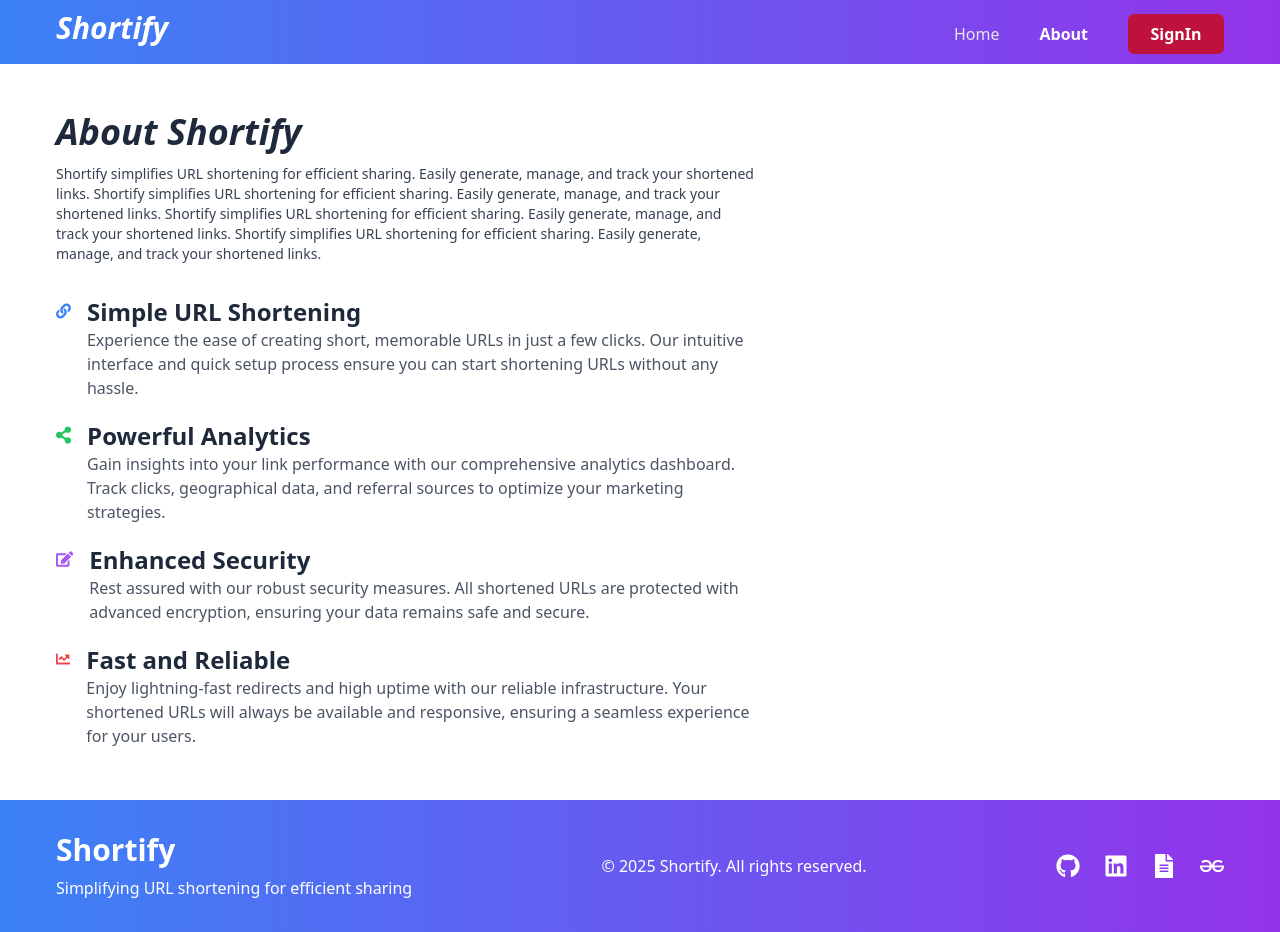
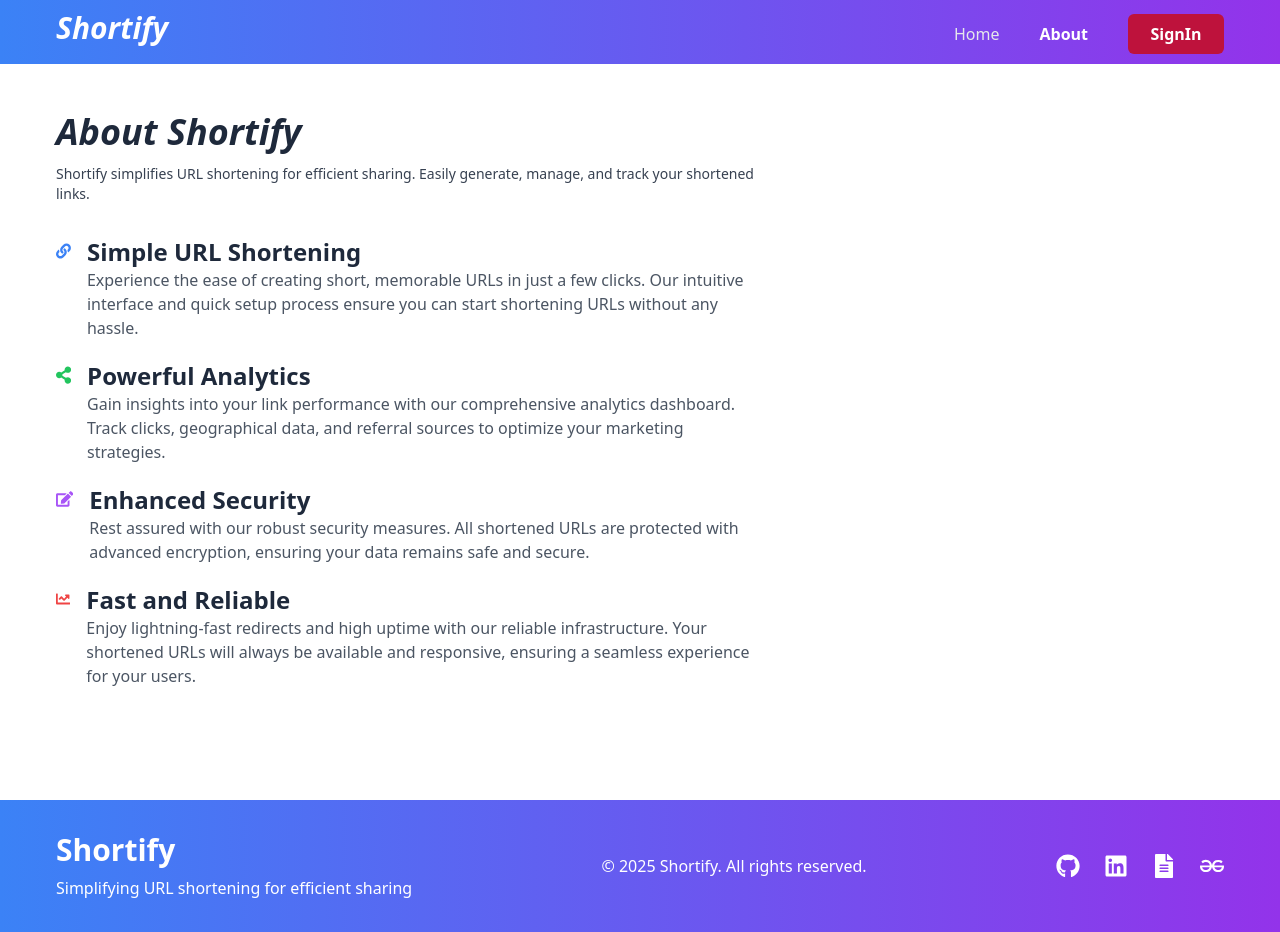
Before and after one commit to Ranjith-singh/Shortify, a React (Vite) app in the folder url-shortner-React/: page /about in a window 1280 px wide. Built offline with nearby package versions, Linux system fonts and the light colour scheme; no server answers.

Commit message:
changes in login and about page

```diff
--- a/url-shortner-React/src/components/AboutPage.jsx
+++ b/url-shortner-React/src/components/AboutPage.jsx
@@ -9,12 +9,7 @@ const AboutPage = () => {
         </h1>
         <p className="text-gray-700 text-sm  mb-8 xl:w-[60%] lg:w-[70%] sm:w-[80%] w-full ">
           Shortify simplifies URL shortening for efficient sharing. Easily
-          generate, manage, and track your shortened links. Shortify simplifies
-          URL shortening for efficient sharing. Easily generate, manage, and
-          track your shortened links. Shortify simplifies URL shortening for
-          efficient sharing. Easily generate, manage, and track your shortened
-          links. Shortify simplifies URL shortening for efficient sharing.
-          Easily generate, manage, and track your shortened links.
+          generate, manage, and track your shortened links.
         </p>
         <div className="space-y-5 xl:w-[60%] lg:w-[70%] sm:w-[80%] w-full ">
           <div className="flex items-start">
--- a/url-shortner-React/src/components/LoginPage.jsx
+++ b/url-shortner-React/src/components/LoginPage.jsx
@@ -38,8 +38,8 @@ const LoginPage = () => {
             navigate("/dashboard");
             toast.success("Successful Login!")
         } catch (error) {
-            navigate("/error");
-            toast.error("Login Failed!")
+            // navigate("/error");
+            toast.error(`Login Failed!\nInvalid Username or password`)
         } finally {
             setLoader(false);
         }
```
